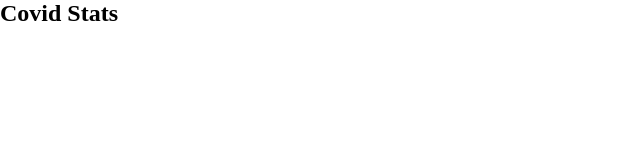
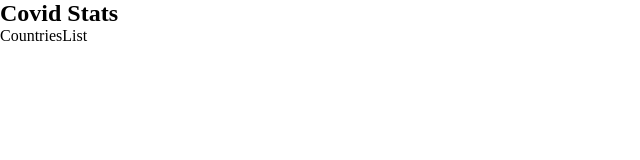
Before and after one commit to NabilHY/covid-stats, a React (Create React App) app: page / in a window 1280 px wide. Shown: the top 160 px of the page, without its empty margins (0-640 px from the left). Built offline with nearby package versions, Linux system fonts and the light colour scheme.

Commit message:
Configure Routes

```diff
--- a/package.json
+++ b/package.json
@@ -9,6 +9,7 @@
     "react": "^18.2.0",
     "react-dom": "^18.2.0",
     "react-redux": "^8.0.2",
+    "react-router-dom": "^6.3.0",
     "react-scripts": "5.0.1",
     "redux": "^4.2.0",
     "web-vitals": "^2.1.4"
--- a/src/App.js
+++ b/src/App.js
@@ -1,9 +1,18 @@
+import { Routes, Route } from 'react-router-dom';
 import Header from './components/Header';
+import CountriesList from './components/CountriesList';
+import CountryStats from './components/CountryStats';
 import './App.css';
 
 function App() {
   return (
-    <Header />
+    <div>
+      <Header />
+      <Routes>
+        <Route path="/" exact element={<CountriesList />} />
+        <Route path="/country/:countryId" exact element={<CountryStats />} />
+      </Routes>
+    </div>
   );
 }
 
--- a/src/components/CountriesList.js
+++ b/src/components/CountriesList.js
@@ -0,0 +1,9 @@
+import React from 'react';
+
+function CountriesList() {
+  return (
+    <div>CountriesList</div>
+  );
+}
+
+export default CountriesList;
--- a/src/components/CountryStats.js
+++ b/src/components/CountryStats.js
@@ -0,0 +1,9 @@
+import React from 'react';
+
+function CountryStats() {
+  return (
+    <div>CountryStats</div>
+  );
+}
+
+export default CountryStats;
--- a/src/index.js
+++ b/src/index.js
@@ -1,6 +1,7 @@
 import React from 'react';
 import ReactDOM from 'react-dom/client';
 import { Provider } from 'react-redux';
+import { BrowserRouter as Router } from 'react-router-dom';
 import App from './App';
 import store from './redux/store';
 
@@ -8,7 +9,9 @@ const root = ReactDOM.createRoot(document.getElementById('root'));
 root.render(
   <React.StrictMode>
     <Provider store={store}>
-      <App />
+      <Router>
+        <App />
+      </Router>
     </Provider>
   </React.StrictMode>,
 );
```
Also changed, not shown: 1 other file (tests, documents, lock files or other folders).
